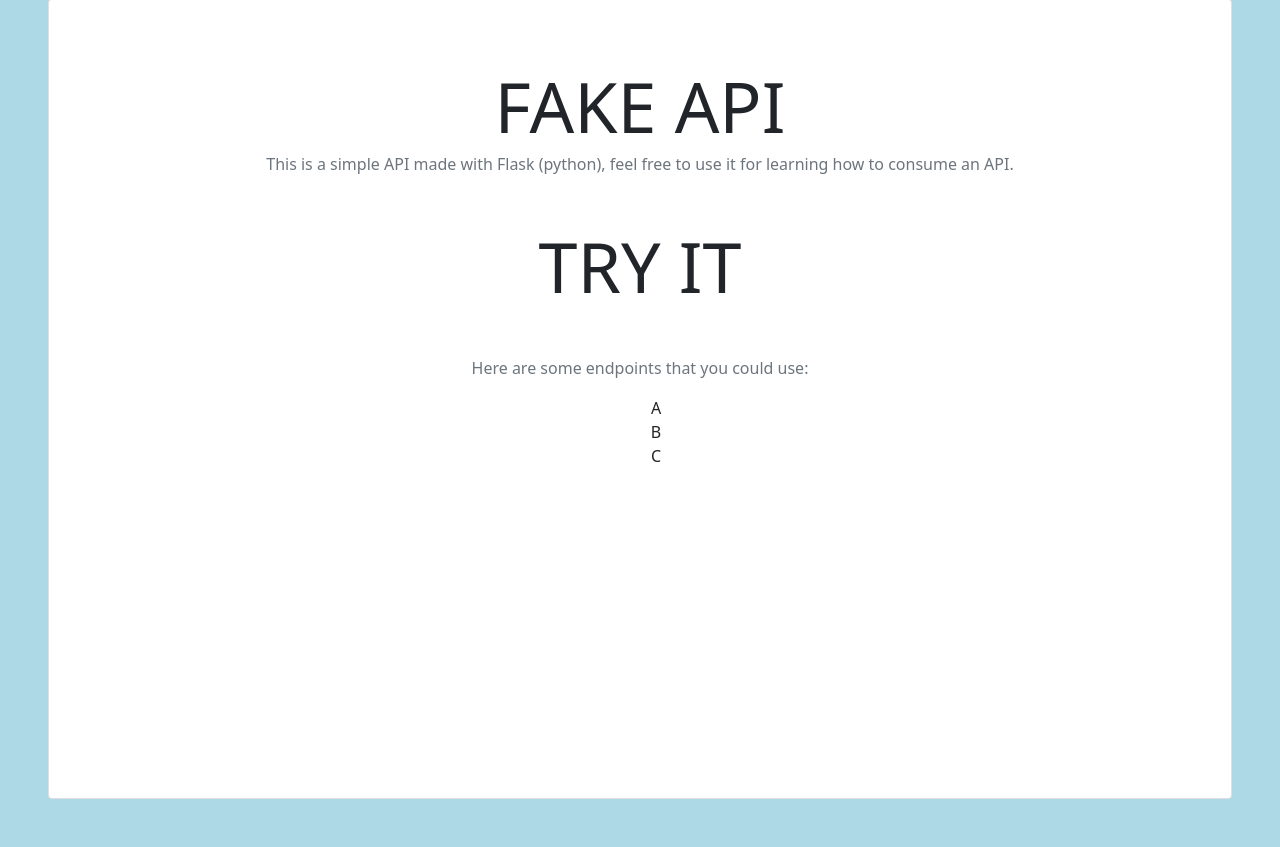
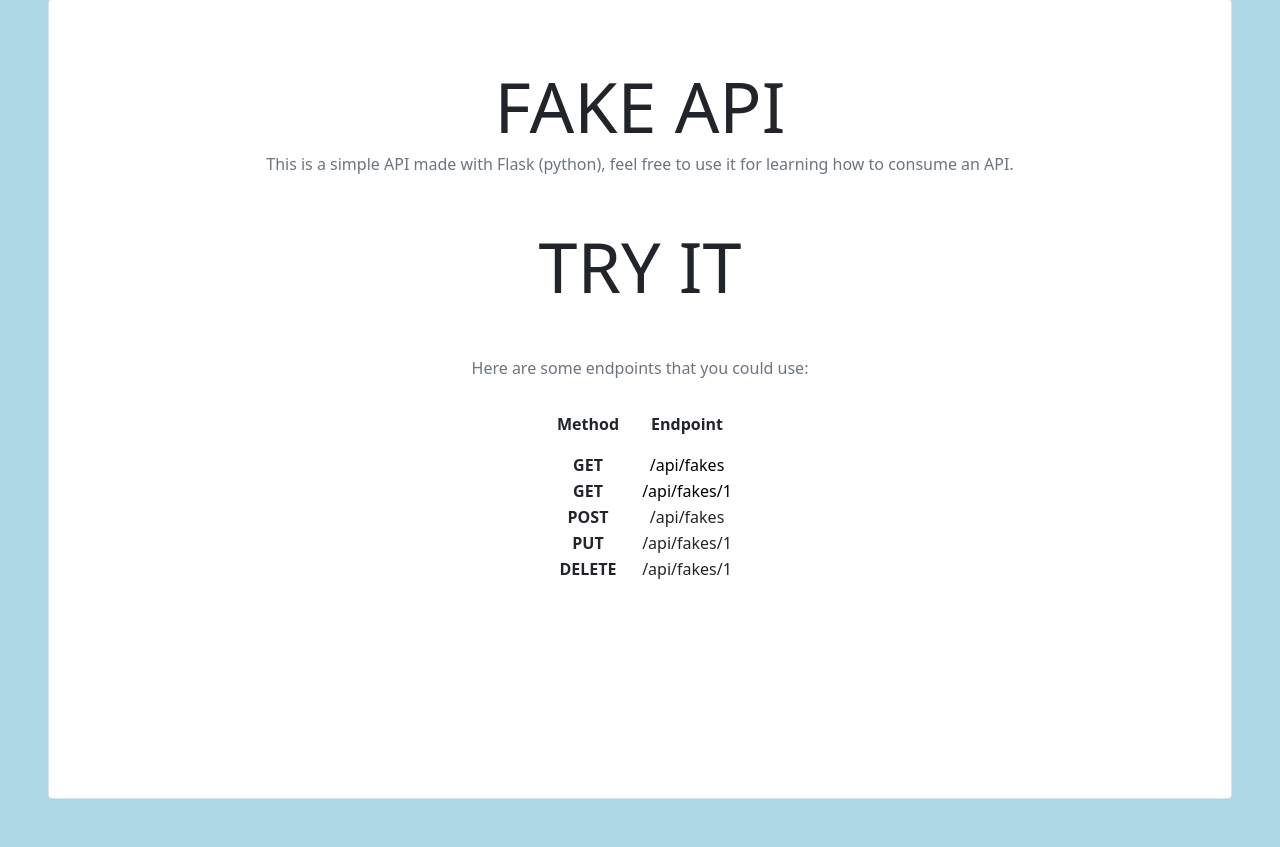
Before and after one commit to MuhammadNazhimMaulana/simple-flask-api, a Flask app: page / in a window 1280 px wide. Shown: the part 49-896 px from the top of the page. Run offline with Flask 2, Linux system fonts and the light colour scheme; some libraries are stand-ins or nearby versions.

Commit message:
Updates view

```diff
--- a/blueprints/Home/templates/base.html
+++ b/blueprints/Home/templates/base.html
@@ -23,6 +23,10 @@
         ul{
             list-style-type: none;
         }
+        a{
+            text-decoration: none;
+            color: black;
+        }
     </style>
 </head>
 <body>
--- a/blueprints/Home/templates/index.html
+++ b/blueprints/Home/templates/index.html
@@ -18,11 +18,36 @@
 
             <div class="text-center">
                 <p class="text-secondary">Here are some endpoints that you could use:</p>
-                <ul>
-                    <li>A</li>
-                    <li>B</li>
-                    <li>C</li>
-                </ul>
+
+                <!-- Table -->
+                <table class="d-flex justify-content-center">
+                    <tr>
+                        <th class="p-3">Method</th>
+                        <th class="p-3">Endpoint</th>
+                    </tr>
+                    <tr>
+                        <th>GET</th>
+                        <td><a href="/api/fakes" target="_blank">/api/fakes</a></td>
+                    </tr>
+                    <tr>
+                        <th>GET</th>
+                        <td><a href="/api/fakes/1" target="_blank">/api/fakes/1</a></td>
+                    </tr>
+                    <tr>
+                        <th>POST</th>
+                        <td>/api/fakes</td>
+                    </tr>
+                    <tr>
+                        <th>PUT</th>
+                        <td>/api/fakes/1</td>
+                    </tr>
+                    <tr>
+                        <th>DELETE</th>
+                        <td>/api/fakes/1</td>
+                    </tr>
+                </table>
+                <!-- Table -->
+
             </div>
 
         </div>
```
